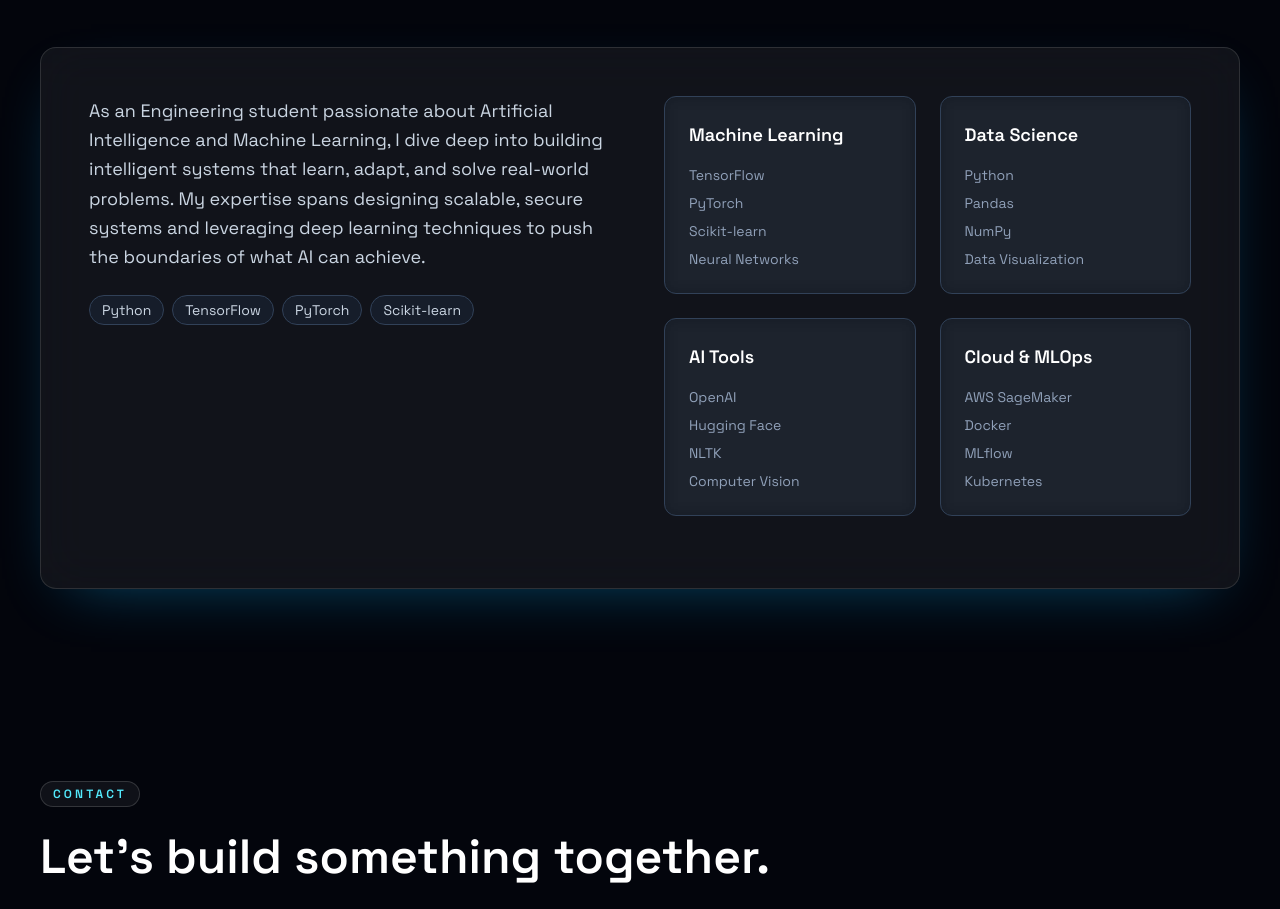
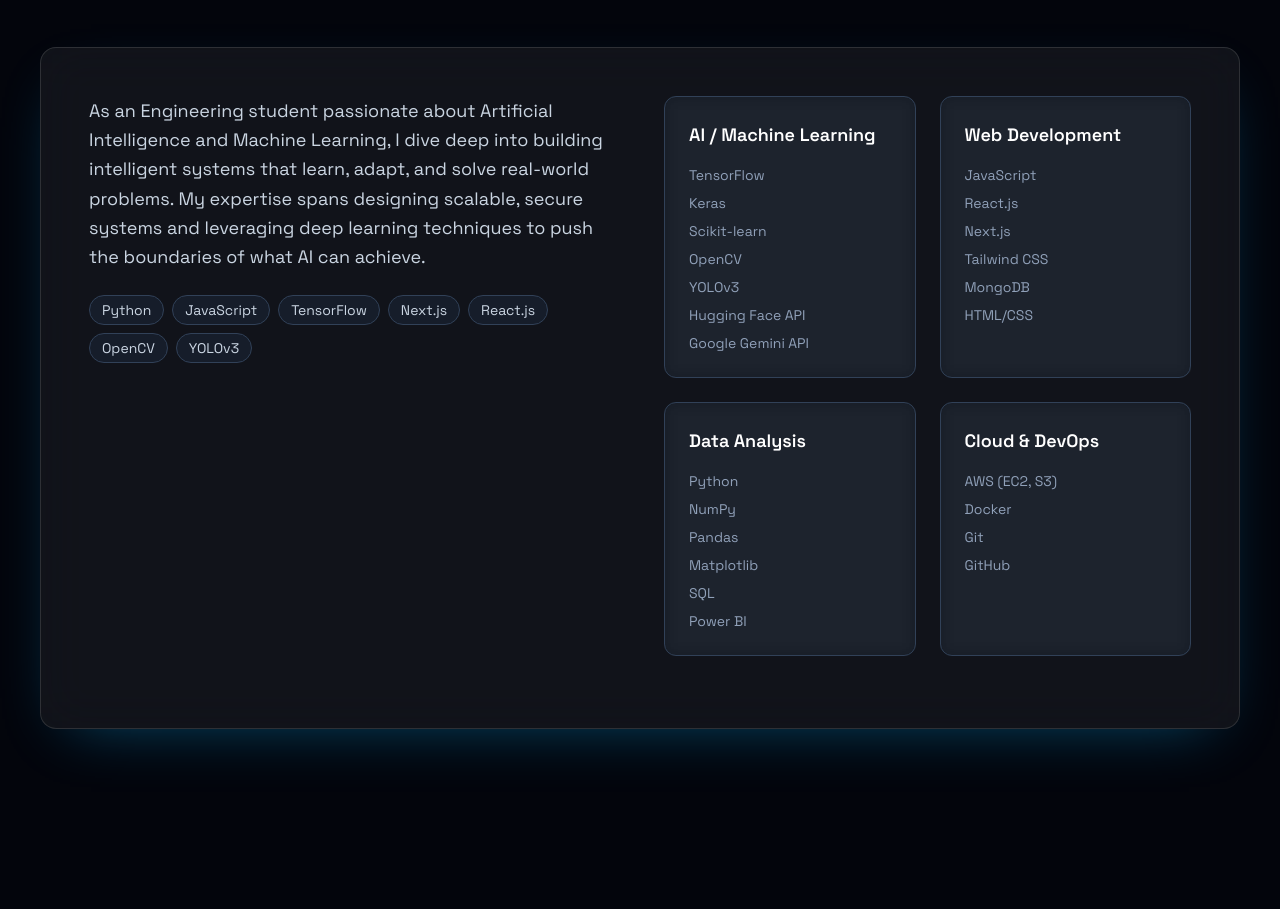
Before and after one commit to adhiraj808/adhiraj-portfolio, a Next.js app: page / in a window 1280 px wide. Shown: the part 2860-3769 px from the top of the page. Built offline with nearby package versions, Linux system fonts and the light colour scheme.

Commit message:
fix: adjust scroll detection threshold and update skills section for accuracy

```diff
--- a/src/components/layout/portfolio-site.tsx
+++ b/src/components/layout/portfolio-site.tsx
@@ -22,8 +22,8 @@ export function PortfolioSite() {
       const documentHeight = document.documentElement.scrollHeight;
       const scrollTop = window.scrollY || document.documentElement.scrollTop;
 
-      // If we're within 10px of the bottom, consider it "at the bottom"
-      setIsAtBottom(scrollTop + windowHeight >= documentHeight - 10);
+      // If we're within 100px of the bottom, consider it "at the bottom"
+      setIsAtBottom(Math.ceil(scrollTop + windowHeight) >= documentHeight - 100);
     };
 
     window.addEventListener("scroll", handleScroll);
--- a/src/components/sections/skills-section.tsx
+++ b/src/components/sections/skills-section.tsx
@@ -7,17 +7,20 @@ import { ChevronDown, ChevronUp } from "lucide-react";
 import { useState } from "react";
 
 const skills = [
-  { category: "Machine Learning", items: ["TensorFlow", "PyTorch", "Scikit-learn", "Neural Networks"] },
-  { category: "Data Science", items: ["Python", "Pandas", "NumPy", "Data Visualization"] },
-  { category: "AI Tools", items: ["OpenAI", "Hugging Face", "NLTK", "Computer Vision"] },
-  { category: "Cloud & MLOps", items: ["AWS SageMaker", "Docker", "MLflow", "Kubernetes"] },
+  { category: "AI / Machine Learning", items: ["TensorFlow", "Keras", "Scikit-learn", "OpenCV", "YOLOv3", "Hugging Face API", "Google Gemini API"] },
+  { category: "Web Development", items: ["JavaScript", "React.js", "Next.js", "Tailwind CSS", "MongoDB", "HTML/CSS"] },
+  { category: "Data Analysis", items: ["Python", "NumPy", "Pandas", "Matplotlib", "SQL", "Power BI"] },
+  { category: "Cloud & DevOps", items: ["AWS (EC2, S3)", "Docker", "Git", "GitHub"] },
 ];
 
 const techStack = [
   "Python",
+  "JavaScript",
   "TensorFlow",
-  "PyTorch",
-  "Scikit-learn",
+  "Next.js",
+  "React.js",
+  "OpenCV",
+  "YOLOv3",
 ];
 
 export function SkillsSection() {
--- a/src/components/shared/scroll-to-top.tsx
+++ b/src/components/shared/scroll-to-top.tsx
@@ -35,7 +35,7 @@ export function ScrollToTop() {
           animate={{ opacity: 1, scale: 1, y: 0 }}
           exit={{ opacity: 0, scale: 0.8, y: 20 }}
           onClick={scrollToTop}
-          className="fixed bottom-8 right-8 z-50 flex h-12 w-12 items-center justify-center rounded-full border border-cyan-400/30 bg-black/40 text-cyan-400 backdrop-blur-md transition-all hover:border-cyan-400/60 hover:bg-cyan-400/10 hover:text-cyan-300 md:bottom-10 md:right-10"
+          className="fixed bottom-8 right-8 z-[999] flex h-12 w-12 items-center justify-center rounded-full border border-cyan-400/30 bg-black/40 text-cyan-400 backdrop-blur-md transition-all hover:border-cyan-400/60 hover:bg-cyan-400/10 hover:text-cyan-300 md:bottom-10 md:right-10"
           aria-label="Scroll to top"
         >
           <ArrowUp size={24} />
```
